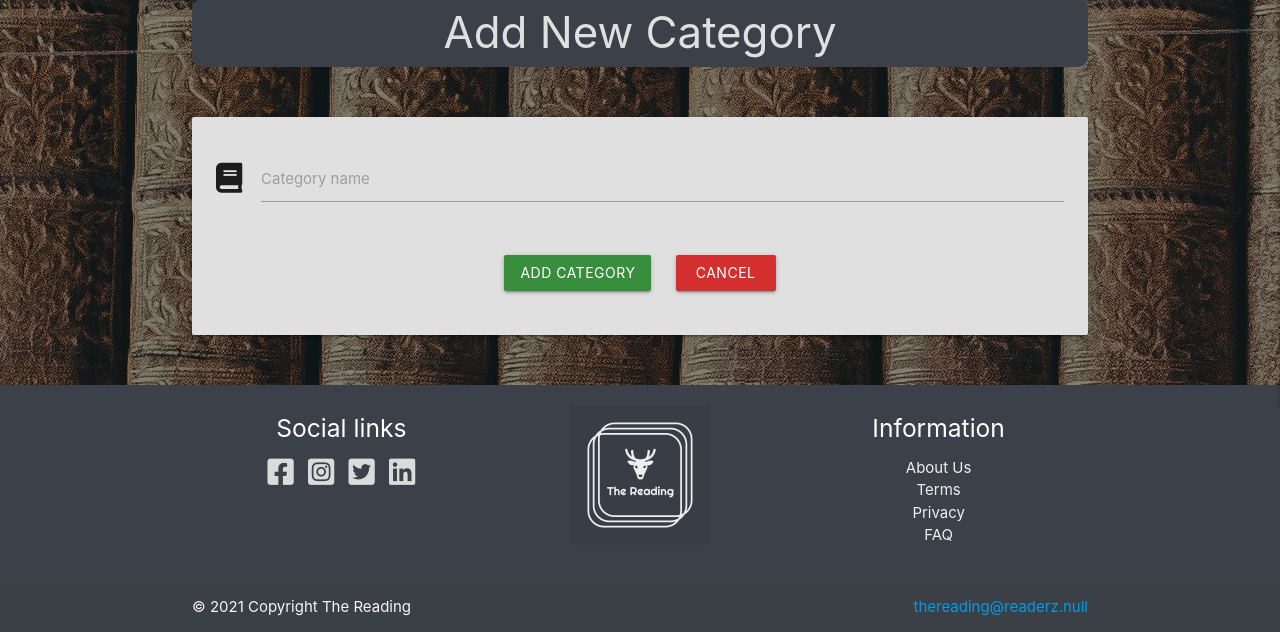
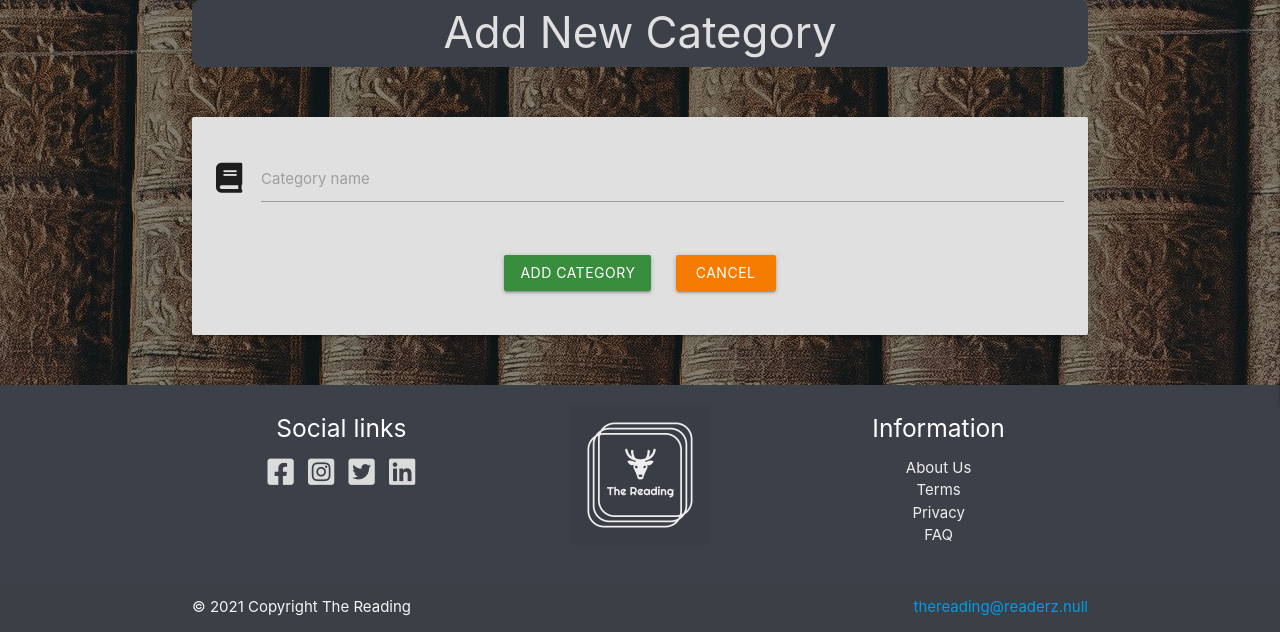
Before and after one commit to QuelleQim/MS3-the-reading, a Flask app: page /add_category in a window 1280 px wide. Shown: the part 455-1087 px from the top of the page. Run offline with Flask 2, Linux system fonts and the light colour scheme; some libraries are stand-ins or nearby versions; some web fonts are replaced.

Commit message:
Change materialize color of cancel button in add_category.html

```diff
--- a/templates/add_category.html
+++ b/templates/add_category.html
@@ -21,7 +21,7 @@
                     <button type="submit" class="btn green darken-2 white-text">
                         Add Category
                     </button>
-                    <a href="{{ url_for('get_categories') }}" class="btn red darken-2 white-text">
+                    <a href="{{ url_for('get_categories') }}" class="btn orange darken-2 white-text">
                         Cancel
                     </a>
                 </div>
```
